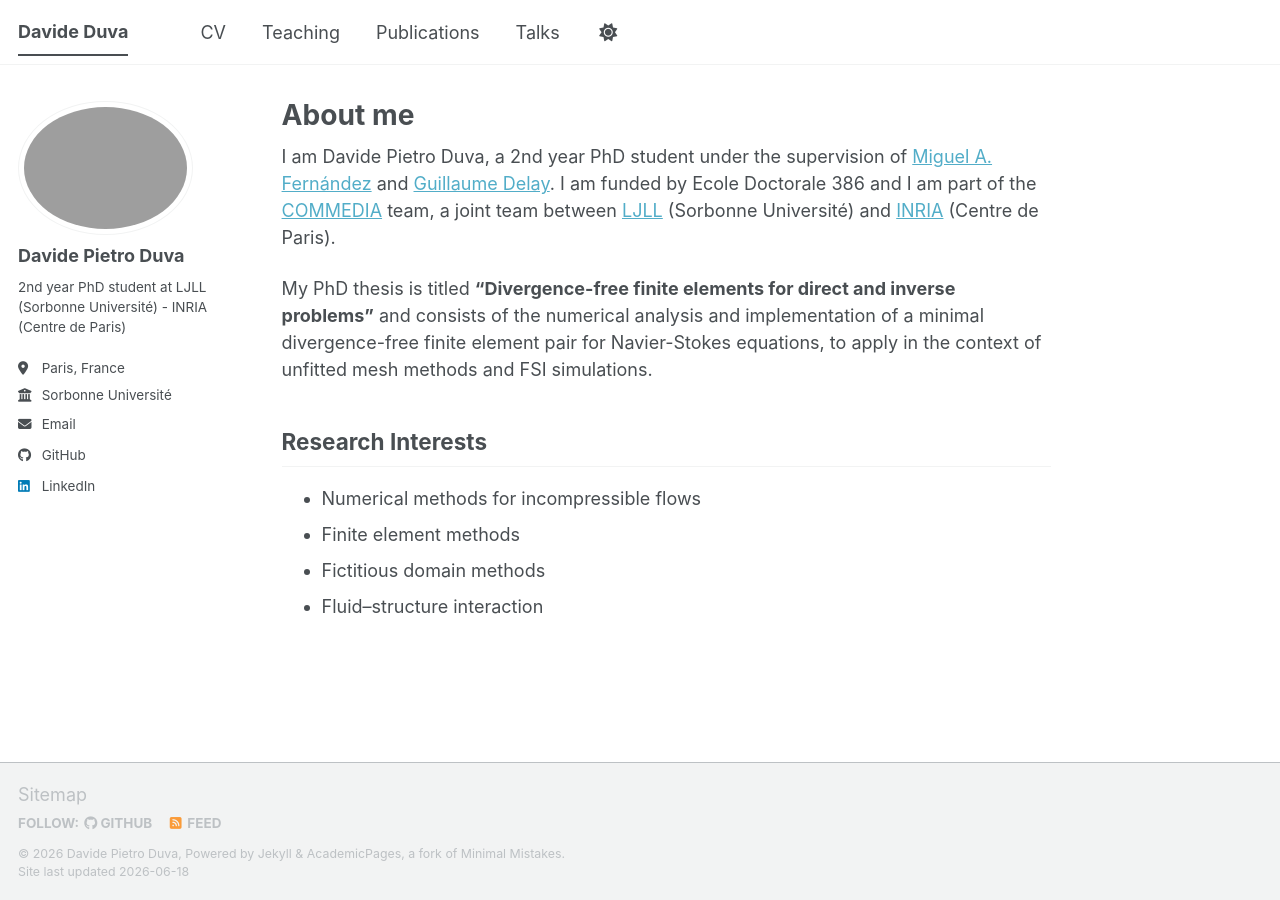
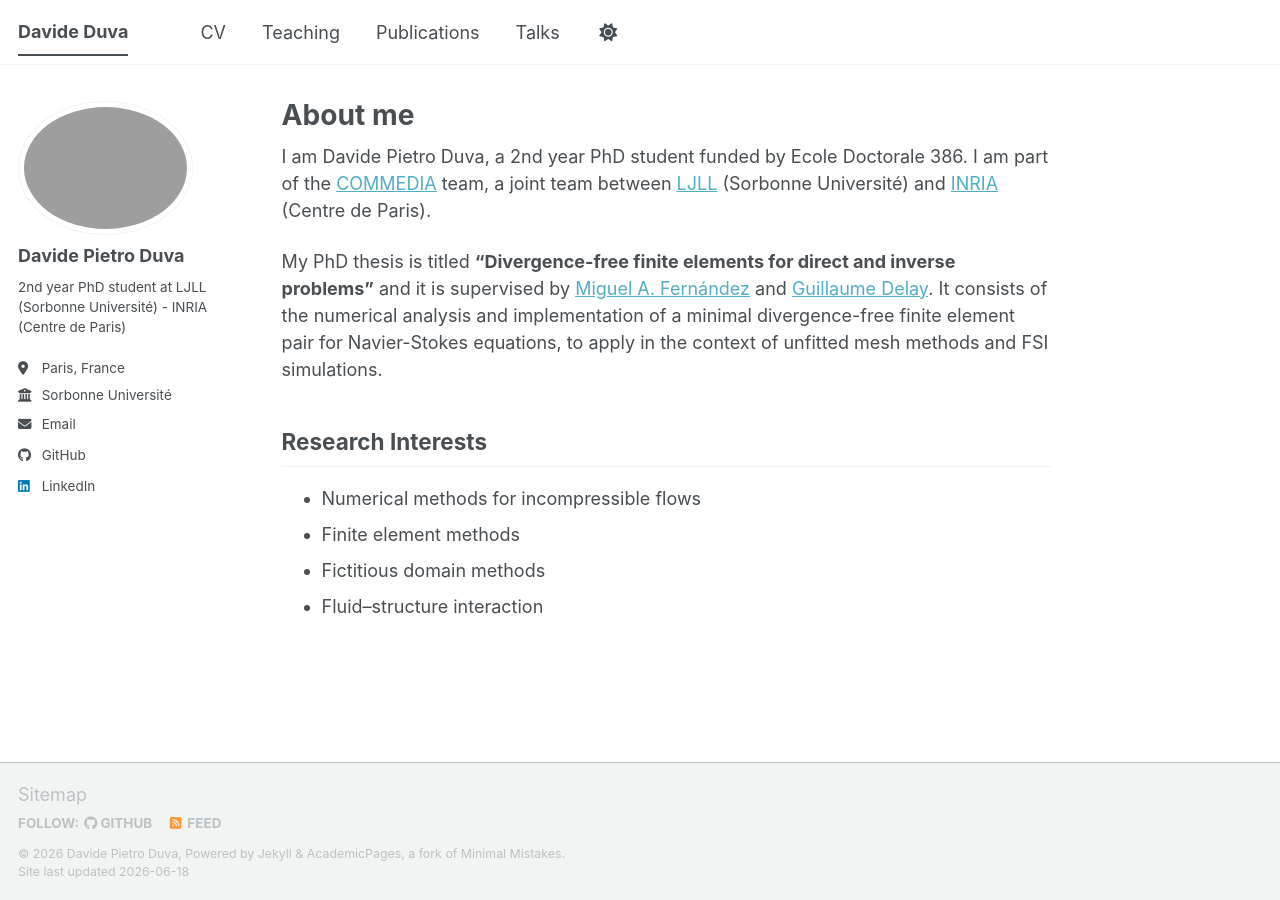
Before and after one commit to davideduva/davideduva.github.io, a Jekyll site: the page built from _pages/about.md, in a window 1280 px wide. Built offline with Jekyll 4.4.1, drawn with Linux system fonts in a browser that asks for light colours; a script bundle is joined from its source files by our own code; library files that are not in the unit come from our copies.

Commit message:
CV changes and about

```diff
--- a/_config.yml
+++ b/_config.yml
@@ -269,7 +269,7 @@
       path: ""
       type: publications
     values:
-      layout: talks
+      layout: single
       author_profile: true
       share: true
       comments: true
--- a/_pages/about.md
+++ b/_pages/about.md
@@ -6,9 +6,9 @@
   - /about/
   - /about.html
 ---
-I am Davide Pietro Duva, a 2nd year PhD student under the supervision of [Miguel A. Fernández](https://team.inria.fr/commedia/fernandez/) and [Guillaume Delay](https://www.ljll.fr/delay/). I am funded by Ecole Doctorale 386 and I am part of the [COMMEDIA](https://team.inria.fr/commedia/) team, a joint team between [LJLL](https://www.ljll.fr/) (Sorbonne Université) and [INRIA](https://www.inria.fr/fr/centre-inria-de-paris) (Centre de Paris).
+I am Davide Pietro Duva, a 2nd year PhD student funded by Ecole Doctorale 386. I am part of the [COMMEDIA](https://team.inria.fr/commedia/) team, a joint team between [LJLL](https://www.ljll.fr/) (Sorbonne Université) and [INRIA](https://www.inria.fr/fr/centre-inria-de-paris) (Centre de Paris).
 
-My PhD thesis is titled **"Divergence-free finite elements for direct and inverse problems"** and consists of the numerical analysis and implementation of a minimal divergence-free finite element pair for Navier-Stokes equations, to apply in the context of unfitted mesh methods and FSI simulations.
+My PhD thesis is titled **"Divergence-free finite elements for direct and inverse problems"** and it is supervised by [Miguel A. Fernández](https://team.inria.fr/commedia/fernandez/) and [Guillaume Delay](https://www.ljll.fr/delay/). It consists of the numerical analysis and implementation of a minimal divergence-free finite element pair for Navier-Stokes equations, to apply in the context of unfitted mesh methods and FSI simulations.
 
 ## Research Interests
 
```
Also changed, not shown: _pages/cv.md (+2 -2 lines).
